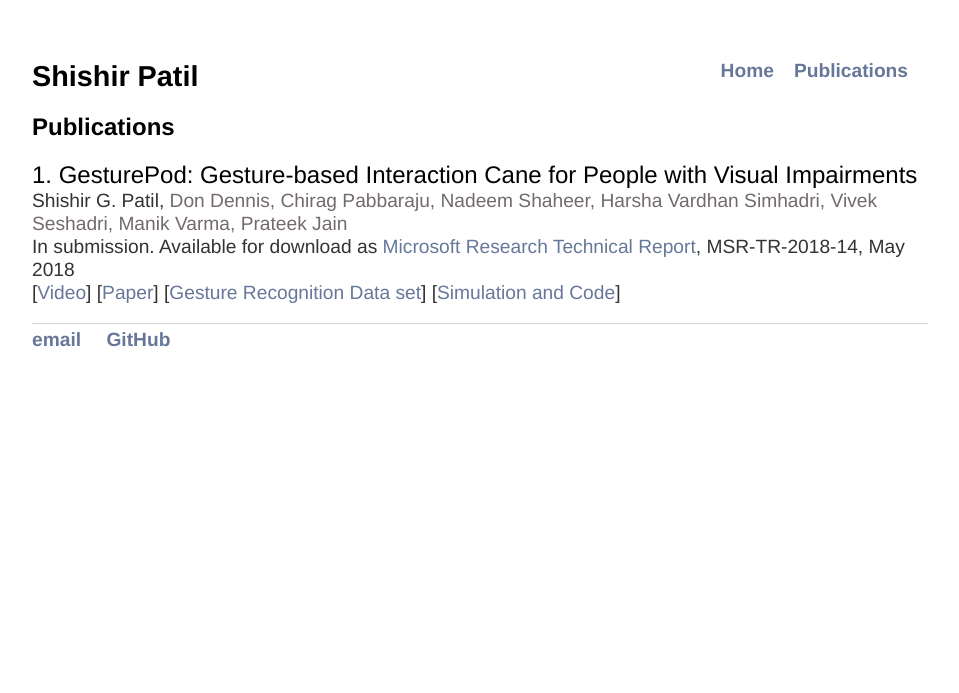
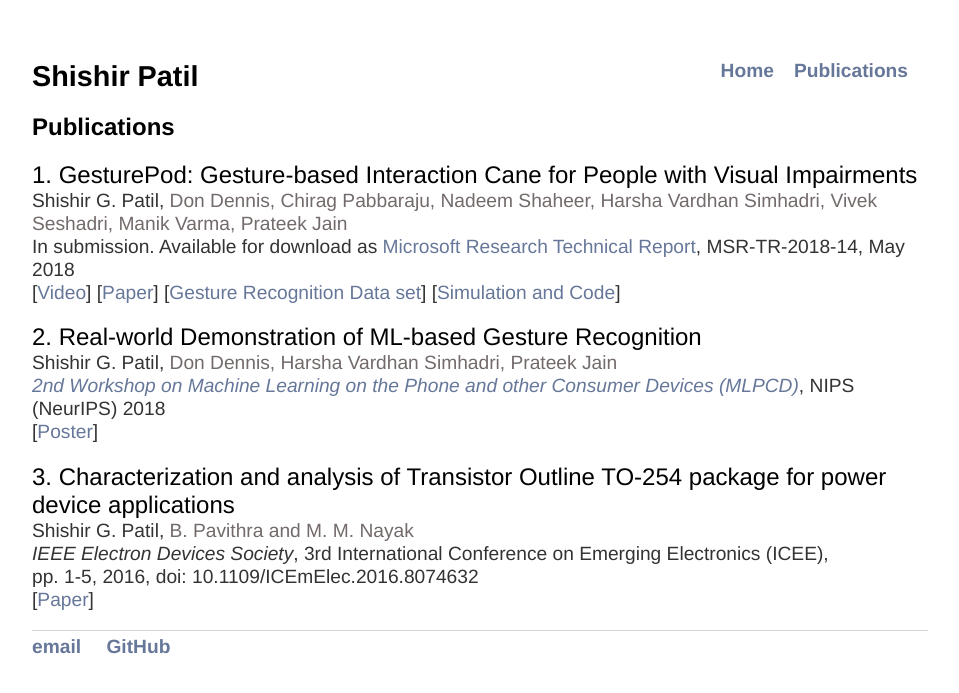
Before and after one commit to ShishirPatil/ShishirPatil.github.io, a Jekyll site: the page built from publications/index.html, in a window 1280 px wide. Shown: the top 693 px of the page, without its empty margins (160-1119 px from the left). Built offline with Jekyll 4.4.1, drawn with Linux system fonts in a browser that asks for light colours.

Commit message:
Undoing previous update

```diff
--- a/publications/index.html
+++ b/publications/index.html
@@ -22,7 +22,7 @@ title: Shishir Patil - Publications
 
 			<div><p></p></div> -->
 
-			<!-- <h4-pub>2. Real-world Demonstration of ML-based Gesture Recognition</h4-pub><br/>
+			<h4-pub>2. Real-world Demonstration of ML-based Gesture Recognition</h4-pub><br/>
 			<p-pub>Shishir G. Patil, <co-author-name>Don Dennis, Harsha Vardhan Simhadri, Prateek Jain</co-author-name><br/>
 			<a href='https://nips.cc/Conferences/2018/Schedule?showEvent=10903'><i>2nd Workshop on Machine Learning on the Phone and
 			other Consumer Devices (MLPCD)</i></a>, NIPS (NeurIPS) 2018<br>
@@ -34,7 +34,7 @@ title: Shishir Patil - Publications
 			<p-pub>Shishir G. Patil, <co-author-name>B. Pavithra and M. M. Nayak</co-author-name><br/>
 			<i>IEEE Electron Devices Society</i>, 3rd International Conference on Emerging Electronics (ICEE),<br> pp. 1-5, 2016,
 			doi: 10.1109/ICEmElec.2016.8074632<br>
-			[<a href='https://drive.google.com/file/d/1ACtgU46yelhJb7DlNOA1LBHj2MR6lTlX/view?usp=sharing'>Paper</a>]</p-pub> -->
+			[<a href='https://drive.google.com/file/d/1ACtgU46yelhJb7DlNOA1LBHj2MR6lTlX/view?usp=sharing'>Paper</a>]</p-pub>
 
 			<div><p></p></div>
 
```
Also changed, not shown: index.md (+8 -10 lines).
